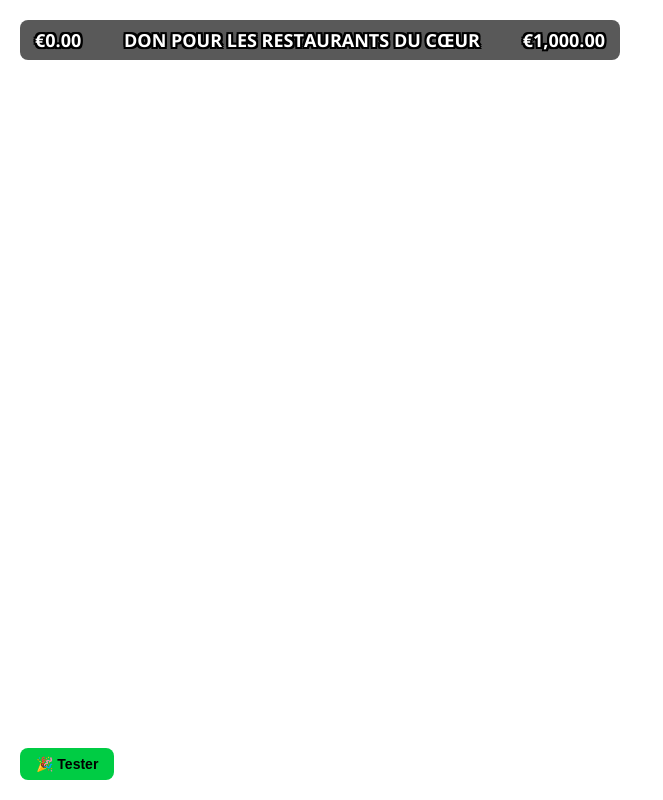
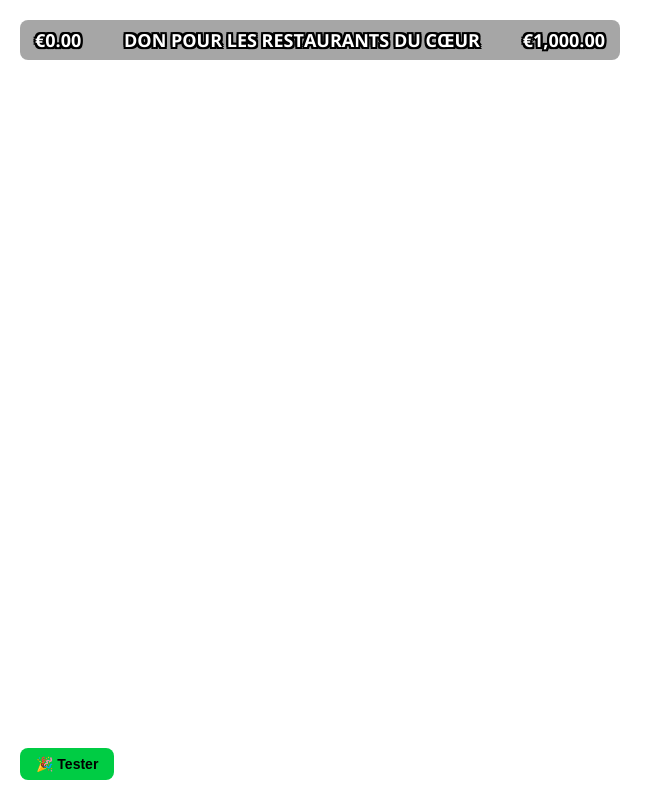
Before and after one commit to Posty78/barbecue-posty78, a plain HTML site: page tiltify-widget.html in a window 1280 px wide. Shown: the whole page, without its empty margins (0-663 px from the left). Drawn offline with nearby package versions, Linux system fonts and the light colour scheme; no server answers.

Commit message:
transparence barre

```diff
--- a/tiltify-widget.html
+++ b/tiltify-widget.html
@@ -6,7 +6,7 @@
 <style>
   * { margin: 0; padding: 0; box-sizing: border-box; }
   body { background: transparent; overflow: hidden; font-family: 'Open Sans', sans-serif; }
-  #widget { position: fixed; top: 20px; left: 20px; width: 600px; height: 40px; background: rgba(0,0,0,0.65); border-radius: 8px; overflow: hidden; }
+  #widget { position: fixed; top: 20px; left: 20px; width: 600px; height: 40px; background: rgba(0,0,0,0.35); border-radius: 8px; overflow: hidden; }
   #bar-fill { position: absolute; top: 0; left: 0; height: 100%; background: linear-gradient(90deg, #00cc44, #00ff55); width: 0%; transition: width 1s ease; border-radius: 8px; }
   #content { position: absolute; top: 0; left: 0; width: 100%; height: 100%; display: flex; justify-content: space-between; align-items: center; padding: 0 15px; }
   #content span { font-size: 18px; font-weight: 700; color: #fff; text-shadow: -2px -2px 0 #000, 2px -2px 0 #000, -2px 2px 0 #000, 2px 2px 0 #000, 0px 2px 0 #000, 0px -2px 0 #000, 2px 0px 0 #000, -2px 0px 0 #000; }
```
